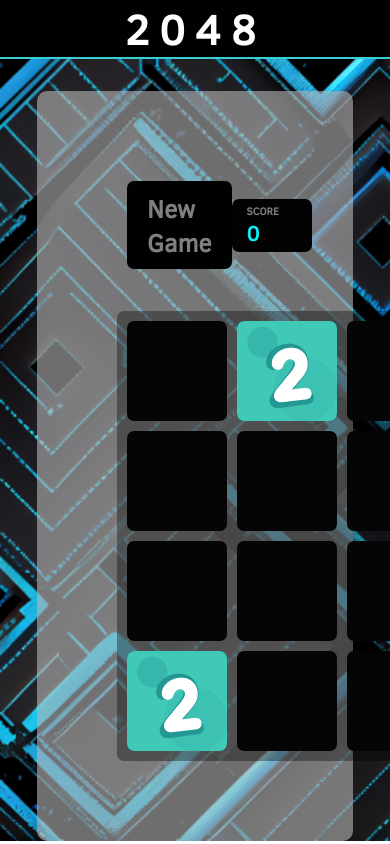
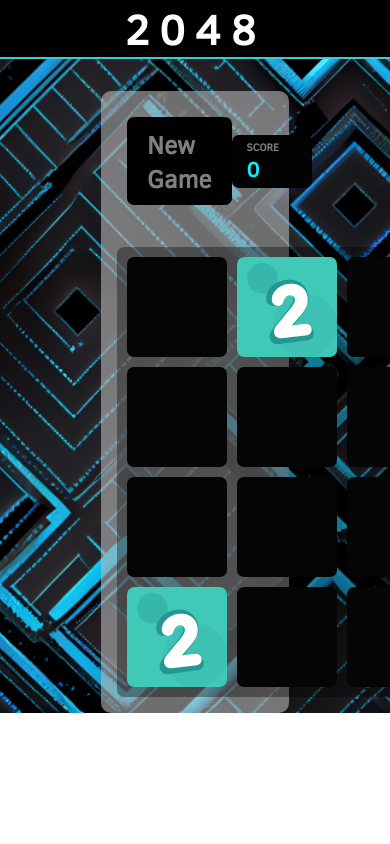
Before and after one commit to GuillaumeSere/2048-react, a React (Create React App) app: page / in a window 390 px wide. Shown: the top 844 px of the page. Built offline with nearby package versions, Linux system fonts and the light colour scheme.

Commit message:
responsive

```diff
--- a/src/main.scss
+++ b/src/main.scss
@@ -275,3 +275,9 @@
 .overlay .message {
   color: #666;
 }
+
+@media (max-width: 1120px){
+    .board-container{
+        padding: 1rem;
+    }
+}
```
